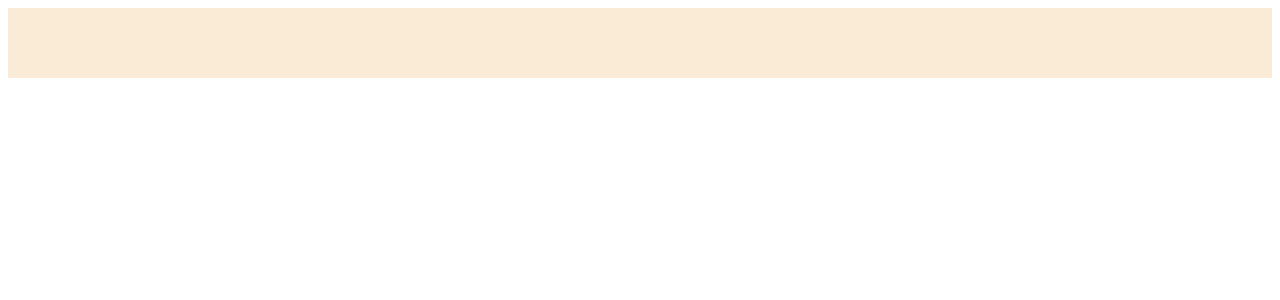
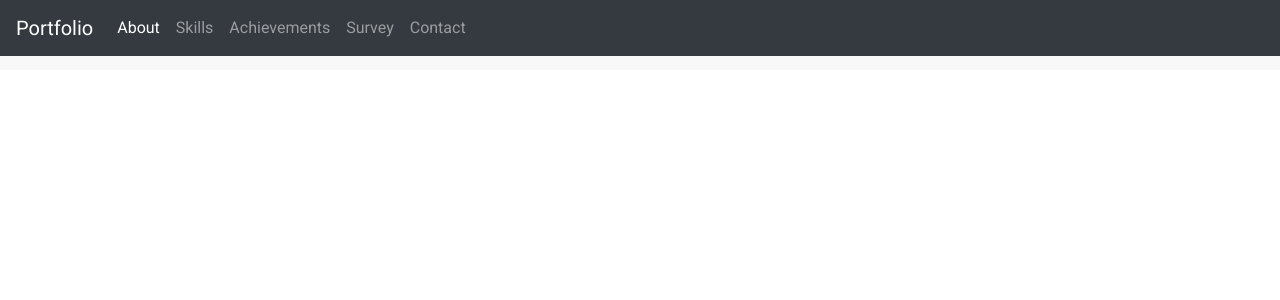
Before and after one commit to anjaliasha123/react-portfolio, a React (Create React App) app: page / in a window 1280 px wide. Shown: the top 300 px of the page. Built offline with nearby package versions, Linux system fonts and the light colour scheme.

Commit message:
topbar changes

```diff
--- a/package.json
+++ b/package.json
@@ -5,6 +5,7 @@
   "keywords": [],
   "main": "src/index.js",
   "dependencies": {
+    "bootstrap": "5.1.3",
     "react": "17.0.2",
     "react-dom": "17.0.2",
     "react-scripts": "4.0.0"
--- a/public/index.html
+++ b/public/index.html
@@ -20,9 +20,15 @@
       href="https://fonts.googleapis.com/css2?family=Roboto:ital,wght@0,100;0,300;0,400;1,100&display=swap"
       rel="stylesheet"
     />
+    <link
+      rel="stylesheet"
+      href="https://stackpath.bootstrapcdn.com/bootstrap/4.1.0/css/bootstrap.min.css"
+      integrity="sha384-9gVQ4dYFwwWSjIDZnLEWnxCjeSWFphJiwGPXr1jddIhOegiu1FwO5qRGvFXOdJZ4"
+      crossorigin="anonymous"
+    />
     <style>
-      *{
-        font-family: 'Roboto', sans-serif;
+      * {
+        font-family: "Roboto", sans-serif;
       }
     </style>
     <!--
--- /dev/null
+++ b/src/components/topbar/Topbar.js
@@ -0,0 +1,56 @@
+import React from "react";
+import "./Topbar.scss";
+
+const Topbar = () => {
+  return (
+    <div className="topbar">
+      <nav className="navbar navbar-expand-lg navbar-dark bg-dark">
+        <a className="navbar-brand" href="/#">
+          Portfolio
+        </a>
+        <button
+          className="navbar-toggler"
+          type="button"
+          data-toggle="collapse"
+          data-target="#navbarNav"
+          aria-controls="navbarNav"
+          aria-expanded="false"
+          aria-label="Toggle navigation"
+        >
+          <span className="navbar-toggler-icon"></span>
+        </button>
+        <div className="collapse navbar-collapse" id="navbarNav">
+          <ul className="navbar-nav">
+            <li className="nav-item active">
+              <a className="nav-link" href="/#">
+                About <span className="sr-only">(current)</span>
+              </a>
+            </li>
+            <li className="nav-item">
+              <a className="nav-link" href="/#">
+                Skills
+              </a>
+            </li>
+            <li className="nav-item">
+              <a className="nav-link" href="/#">
+                Achievements
+              </a>
+            </li>
+            <li className="nav-item">
+              <a className="nav-link" href="/#">
+                Survey
+              </a>
+            </li>
+            <li className="nav-item">
+              <a className="nav-link" href="/#">
+                Contact
+              </a>
+            </li>
+          </ul>
+        </div>
+      </nav>
+    </div>
+  );
+};
+
+export default Topbar;
--- a/src/components/topbar/Topbar.jsx
+++ /dev/null
@@ -1,8 +0,0 @@
-import React from "react";
-import "./Topbar.scss";
-
-const Topbar = () => {
-  return <div className="topbar"></div>;
-};
-
-export default Topbar;
--- a/src/components/topbar/Topbar.scss
+++ b/src/components/topbar/Topbar.scss
@@ -1,5 +1,5 @@
 .topbar{
-  background-color: antiquewhite;
+  background-color: #F8F8F8;
   width: 100%;
   height: 70px;
 }
```
